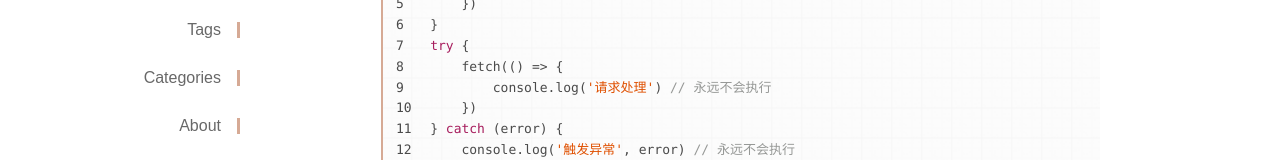
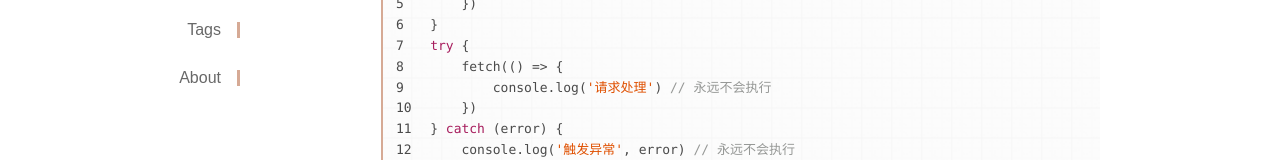
Before and after one commit to hereisfun/hereisfun.github.io, a plain HTML site: page 2017/05/15/异步编程的异常处理/index.html in a window 1280 px wide. Shown: the part 441-601 px from the top of the page. Drawn offline with Linux system fonts and the light colour scheme; a small style sheet from the web is missing.

Commit message:
Site updated: 2017-05-15 21:54:45

```diff
--- a/2017/05/15/异步编程的异常处理/index.html
+++ b/2017/05/15/异步编程的异常处理/index.html
@@ -37,10 +37,6 @@
 
             <a href="/tags/" class="Btn">
               <li>Tags</li>
-            </a>
-
-            <a href="/categories/" class="Btn">
-              <li>Categories</li>
             </a>
 
             <a href="/about/" class="Btn">
```
Also changed, not shown: about/index.html (+0 -4 lines), archives/2017/05/index.html (+0 -4 lines), archives/2017/index.html (+0 -4 lines), archives/index.html (+0 -4 lines), categories/index.html (+0 -4 lines), index.html (+0 -4 lines), tags/index.html (+0 -4 lines), tags/前端/index.html (+0 -4 lines).
